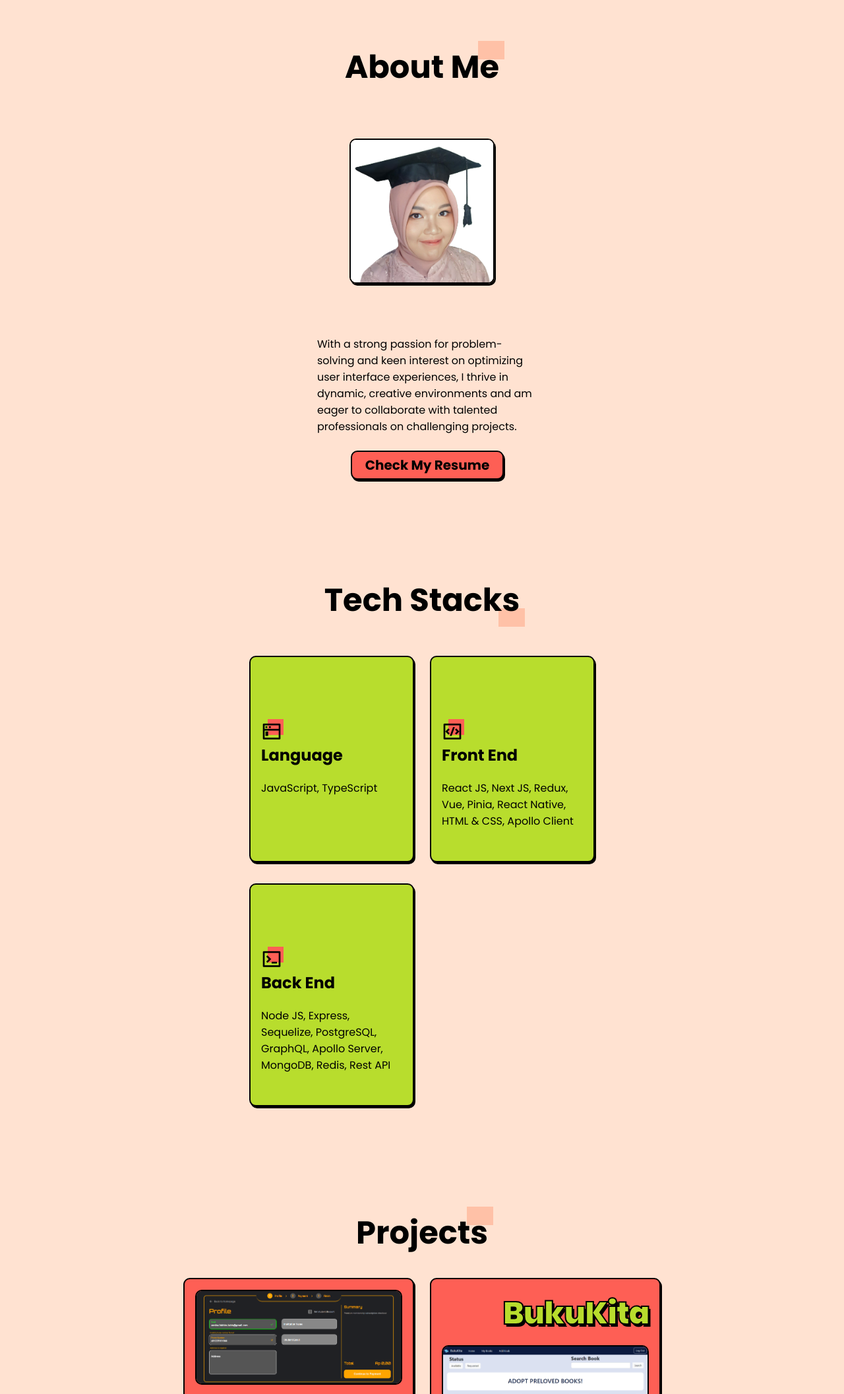
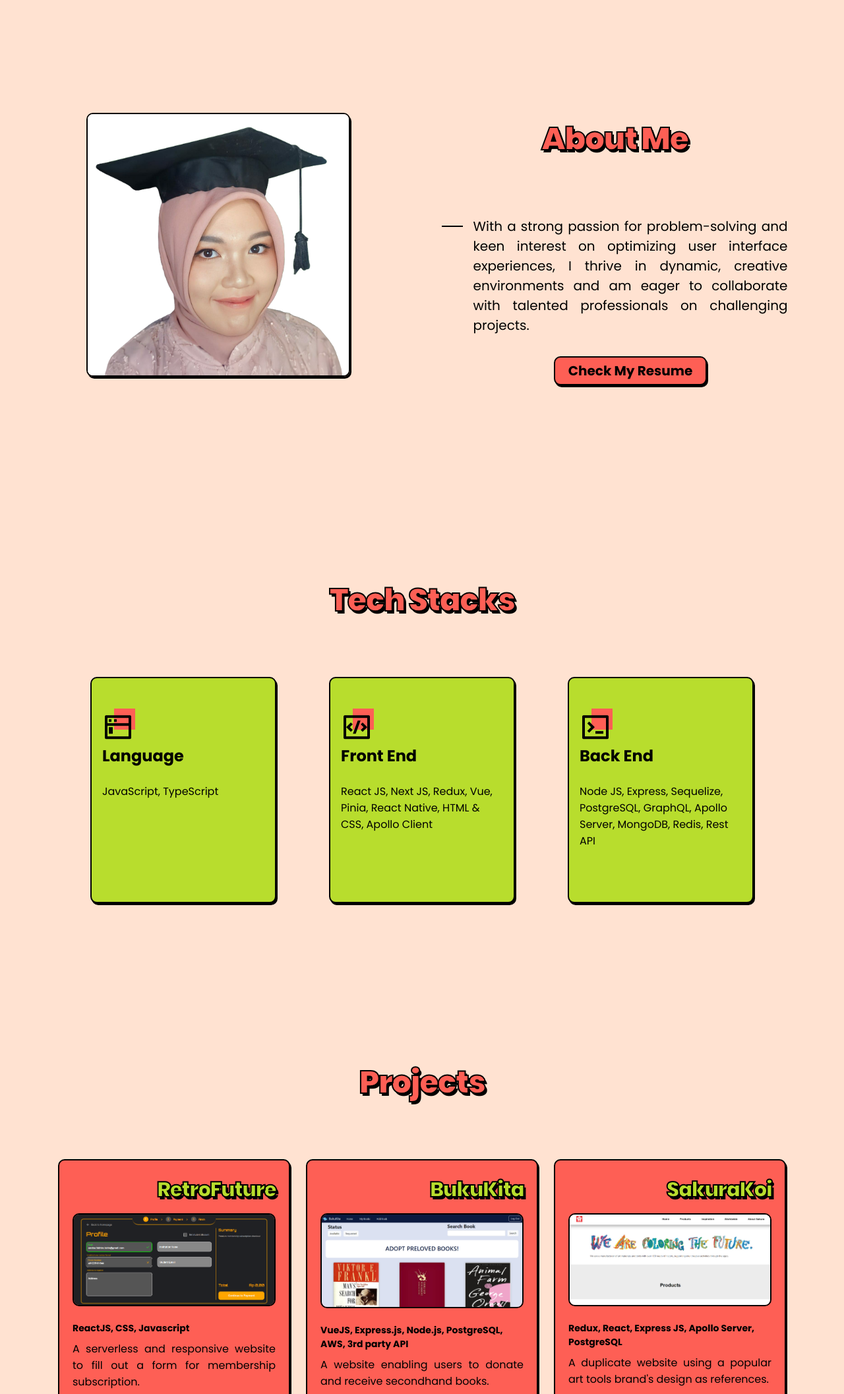
Before and after one commit to siriusoya/annisa-lubis, a website: page index.html in a window 1280 px wide. Shown: the part 850-2963 px from the top of the page at 66% size. Drawn offline with nearby package versions, Linux system fonts and the light colour scheme.

Commit message:
projects desktop

```diff
--- a/assets/css/styles.css
+++ b/assets/css/styles.css
@@ -121,22 +121,13 @@ a {
 .section__title-2 span {
   z-index: 5;
   position: relative;
-}
-
-.section__title-1::after,
-.section__title-2::after {
-  content: "";
-  width: 40px;
-  height: 28px;
-  background-color: hsla(14, 98%, 50%, 0.2);
-  position: absolute;
-  top: -4px;
-  right: -8px;
-}
-
-.section__title-2::after {
-  top: initial;
-  bottom: -4px;
+  letter-spacing: -2px;
+  color: #fe5f55;
+  font-weight: 900;
+  text-align: center;
+  text-shadow: 3px 4px 0px rgba(0, 0, 0, 1);
+  -webkit-text-stroke-width: 2px;
+  -webkit-text-stroke-color: black;
 }
 
 .geometric-box {
@@ -646,14 +637,11 @@ a {
 
 .projects__link:hover{
   background-color: var(--pear-color);
+  transform: translate(0.25rem, 0.25rem);
 }
 
 .projects__card:hover{
   transform: translate(0.25rem, 0.25rem);
-}
-
-.projects__card:hover .projects__img{
-  transform: scale(1.5);
 }
 
 
@@ -876,4 +864,83 @@ a {
     font-size: 1.5rem;
     padding: .5rem;
   }
+
+
+
+  .about__container{
+    grid-template-columns: 440px 525px;
+    gap: 1rem 9rem;
+    align-items: center;
+    padding-block: 1rem;
+  }
+  .about__perfil{
+    order: -1;
+    grid-row: 1 / 3;
+  }
+  .about__image{
+    width: 350px;
+  }
+  .about__img{
+    width: 400px;
+  }
+  .about__info{
+    align-self: flex-start;
+    padding-left: 3rem;
+  }
+  .about__description{
+    font-size: var(--h3-font-size);
+    margin-bottom: 2rem;
+    text-align: justify;
+  }
+  .about__description::after{
+    width: 32px;
+    height: 2px;
+    left: -3rem;
+    top: 14px;
+    content: '';
+    background-color: var(--black-color);
+    position: absolute;
+  }
+
+
+  .services__container{
+    grid-template-columns: repeat(3, 282px);
+    column-gap: 5rem;
+    padding-block: 3rem 5rem;
+  }
+  .services__content{
+    grid-template-columns: repeat(3, 282px);
+    column-gap: 5rem;
+    padding-block: 3rem 5rem;
+  }
+  .services__icon i{
+    font-size: 3rem;
+  }
+  .services__box{
+    width: 32px;
+    height: 32px;
+  }
+  .services__title{
+    margin-bottom: 1.5rem;
+  }
+
+
+
+  .projects__container{
+    grid-template-columns: repeat(3, 352px);
+    padding-block: 3rem 1rem;
+  }
+  .projects__card{
+    padding: 1.25rem 1.25rem 2.5rem;
+  }
+  .projects__image{
+    margin-bottom: 1rem;
+  }
+  .projects__content{
+    margin-bottom: 2rem;
+  }
+  .projects__title{
+    font-size: 2rem;
+  }
+
 }
--- a/index.html
+++ b/index.html
@@ -155,6 +155,7 @@
               <a
                 href="https://drive.google.com/file/d/1D3MT27Kl6RHVx-gNlzV5kfD4tfHV3K5l/view?usp=sharing"
                 class="button"
+                target="_blank"
                 >Check My Resume</a
               >
             </div>
@@ -230,6 +231,7 @@
 
         <div class="projects__container container grid">
           <article class="projects__card">
+            <h2 class="projects__title">RetroFuture</h2>
             <div class="projects__image">
               <img
                 src="assets/img/membership-checkout.png"
@@ -239,15 +241,13 @@
             </div>
 
             <div class="projects__content">
-              <h2 class="projects__title">RetroFuture</h2>
+
 
               <h3 class="projects__subtitle">ReactJS, CSS, Javascript</h3>
 
               <p class="projects__description">
                 A serverless and responsive website to fill out a form for
-                membership subscription. It includes form handling with
-                react-hook-form and utilizes styled components for custom
-                styling.
+                membership subscription.
               </p>
 
 
@@ -287,31 +287,23 @@
 
               <p class="projects__description">
                 A website enabling users to donate and receive secondhand books.
-                Users can upload details of the books they wish to donate,
-                request books listed on the platform from other users, and
-                select the recipient based on the messages they receive.
+
               </p>
             </div>
 
             <div class="projects__buttons">
               <a
-                href="https://github.com/siriusoya/membership-checkout"
+                href="https://github.com/siriusoya/BukuKita"
                 target="_blank"
                 class="projects__link"
               >
                 <i class="ri-github-line"></i> View
               </a>
-              <a
-                href="https://membership-checkout.web.app/"
-                target="_blank"
-                class="projects__link"
-              >
-                <i class="ri-arrow-right-up-line"></i> View
-              </a>
             </div>
           </article>
 
           <article class="projects__card">
+            <h2 class="projects__title">SakuraKoi</h2>
             <div class="projects__image">
               <img
                 src="assets/img/sakurakoi.png"
@@ -321,36 +313,28 @@
             </div>
 
             <div class="projects__content">
-              <h3 class="projects__subtitle"></h3>
-              <h2 class="projects__title">SakuraKoi</h2>
+              <h3 class="projects__subtitle">Redux, React, Express JS, Apollo Server, PostgreSQL</h3>
+
 
               <p class="projects__description">
-                A website to showcase products from a popular art tools brand,
-                using the brand's design and products as references. It includes
-                a content management system where administrators can add, edit,
-                and delete products.
+                A duplicate website
+                using a popular art tools brand's design as references.
               </p>
             </div>
 
             <div class="projects__buttons">
               <a
-                href="https://github.com/"
+                href="https://github.com/siriusoya/SakuraKoi-Web"
                 target="_blank"
                 class="projects__link"
               >
                 <i class="ri-github-line"></i> View
               </a>
-              <a
-                href="https://membership-checkout.web.app/"
-                target="_blank"
-                class="projects__link"
-              >
-                <i class="ri-arrow-right-up-line"></i> View
-              </a>
             </div>
           </article>
 
           <article class="projects__card">
+            <h2 class="projects__title">FlashNews</h2>
             <div class="projects__image">
               <img
                 src="assets/img/flashnews.png"
@@ -360,32 +344,23 @@
             </div>
 
             <div class="projects__content">
-              <h3 class="projects__subtitle"></h3>
-              <h2 class="projects__title">FlashNews</h2>
+              <h3 class="projects__subtitle">VueJS, Express.js, Node.js, PostgreSQL, Jest, AWS, REST API</h3>
+
 
               <p class="projects__description">
-                A website to showcase mock news articles, complete with a
-                content management system that allows administrators to add,
-                edit, and soft-delete articles by altering their activity
-                status. Additionally, users are able to bookmark news articles.
+                A website to showcase mock news articles.
               </p>
             </div>
 
             <div class="projects__buttons">
               <a
-                href="https://github.com/"
+                href="https://github.com/siriusoya/FlashNews"
                 target="_blank"
                 class="projects__link"
               >
                 <i class="ri-github-line"></i> View
               </a>
-              <a
-                href="https://membership-checkout.web.app/"
-                target="_blank"
-                class="projects__link"
-              >
-                <i class="ri-arrow-right-up-line"></i> View
-              </a>
+
             </div>
           </article>
         </div>
```
